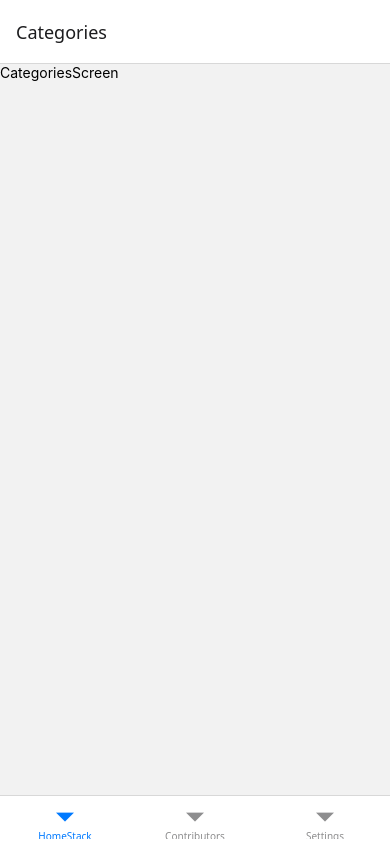
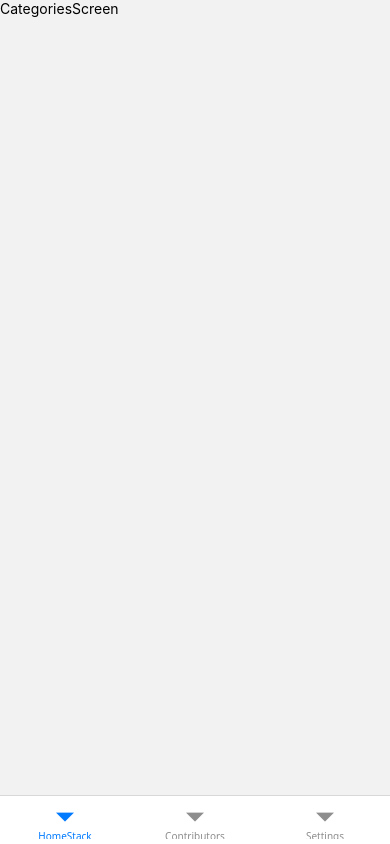
Before and after one commit to tanmayR18/reanimated-showcase, a React Native app: screen /Categories in a window 390 px wide. Built offline with nearby package versions, Linux system fonts and the light colour scheme.

Commit message:
removed header from the category screen

```diff
--- a/src/navigation/AppNavigator.tsx
+++ b/src/navigation/AppNavigator.tsx
@@ -32,7 +32,11 @@ export type RootTabParamList = {
 const HomeStack = createNativeStackNavigator<HomeStackParamList>();
 function HomeStackNavigator() {
   return (
-    <HomeStack.Navigator>
+    <HomeStack.Navigator
+      screenOptions={{
+        headerShown: false,
+      }}
+    >
       <HomeStack.Screen name="Categories" component={CategoriesScreen} />
       <HomeStack.Screen
         name="AnimationsList"
--- a/src/screens/Category/CategoriesScreen.tsx
+++ b/src/screens/Category/CategoriesScreen.tsx
@@ -4,6 +4,13 @@ import React from 'react'
 type Props = {}
 
 const CategoriesScreen = (props: Props) => {
+
+    const catgories = [
+        {
+            name: ''
+        }
+    ]
+
   return (
     <View>
       <Text>CategoriesScreen</Text>
```
